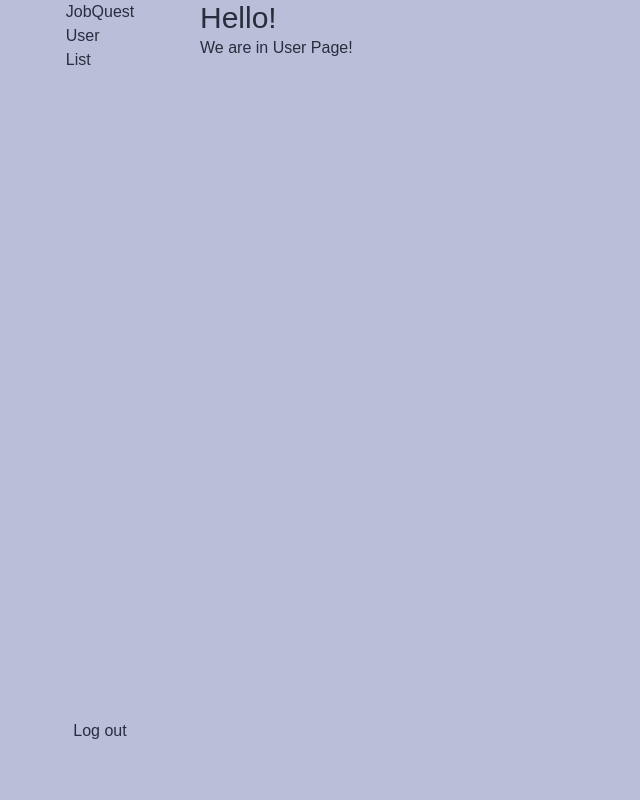
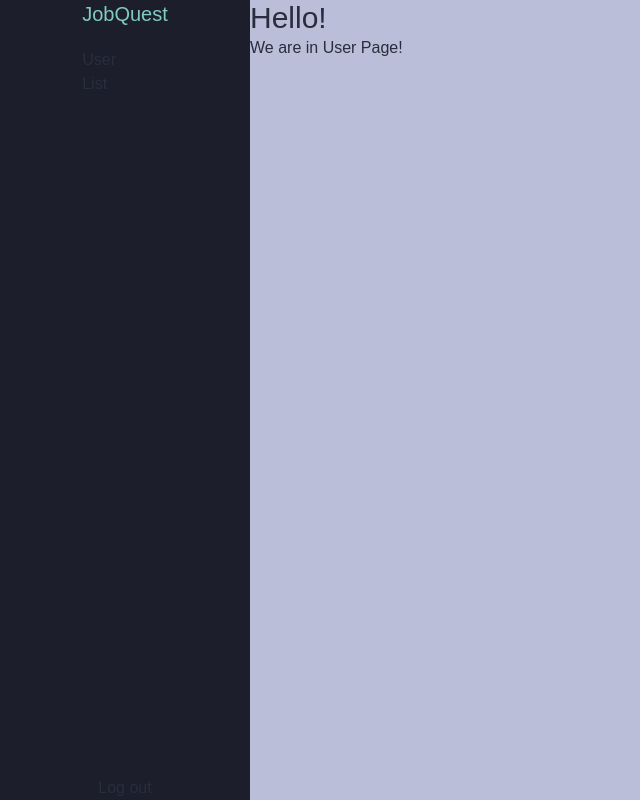
Before and after one commit to hplehal/job-quest, a Next.js app: page /user in a window 1280 px wide. Shown: the whole page, without its empty margins (0-640 px from the left). Built offline with nearby package versions, Linux system fonts and the light colour scheme; no server answers.

Commit message:
added user table and signout

```diff
--- a/app/(dashboard)/user/page.tsx
+++ b/app/(dashboard)/user/page.tsx
@@ -2,6 +2,7 @@ const UserPage = () => {
   return (
     <div className="flex">
       <h1>We are in User Page!</h1>
+      <table></table>
     </div>
   )
 }
--- a/app/components/Sidebar.tsx
+++ b/app/components/Sidebar.tsx
@@ -1,12 +1,13 @@
 import Link from 'next/link'
+import { signOut } from '../login/actions'
 import React from 'react'
 
 const SideBarComponent = () => {
   return (
-    <aside className="h-[calc(100vh-57px)] flex flex-col justify-between items-center w-[200px]">
+    <aside className="h-svh flex flex-col justify-between bg-dark-text items-center w-[250px]">
       <div>
         <Link href={'/user'}>
-          <h3>JobQuest</h3>
+          <h3 className="text-green-teal text-xl font-medium mb-5">JobQuest</h3>
         </Link>
         <ul>
           <Link href={'/user'}>
@@ -17,7 +18,11 @@ const SideBarComponent = () => {
           </Link>
         </ul>
       </div>
-      <div>Log out</div>
+      <div>
+        <button formAction={signOut} className="cursor-pointer">
+          Log out
+        </button>
+      </div>
     </aside>
   )
 }
--- a/app/login/actions.ts
+++ b/app/login/actions.ts
@@ -46,3 +46,9 @@ export async function signup(formData: FormData) {
   revalidatePath('/', 'layout')
   redirect('/user')
 }
+
+export async function signOut() {
+  const supabase = createClient()
+  await (await supabase).auth.signOut()
+  redirect('/login')
+}
```
Also changed, not shown: 2 other files (tests, documents, lock files or other folders).
